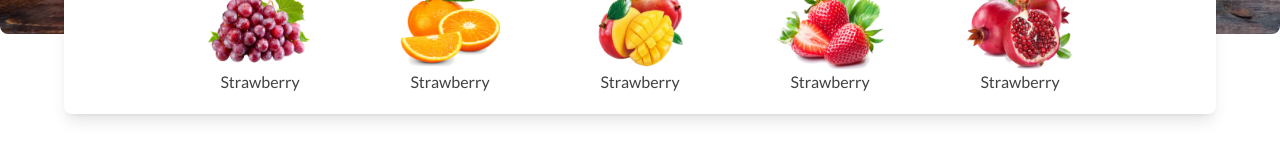
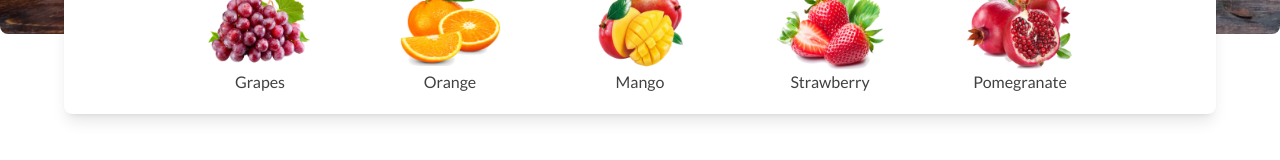
Before and after one commit to amitkumer051/fruit-brust-assignment-3, a plain HTML site: page index.html in a window 1280 px wide. Shown: the part 614-774 px from the top of the page. Drawn offline with nearby package versions, Linux system fonts and the light colour scheme; grey boxes are pictures that could not be loaded.

Commit message:
final commit project

```diff
--- a/index.html
+++ b/index.html
@@ -161,15 +161,15 @@
           <div class="mx-auto grid lg:grid-cols-5 py-5 px-10 gap-20">
             <div>
               <img class="w-[110px] h-[90px] mx-auto" src="images/fruit1.png" alt="">
-              <p class="text-base text-[#121212cc]">Strawberry</p>
+              <p class="text-base text-[#121212cc]">Grapes</p>
             </div>
             <div>
               <img class="w-[110px] h-[90px] mx-auto" src="images/fruit2.png" alt="">
-              <p class="text-base text-[#121212cc]">Strawberry</p>
+              <p class="text-base text-[#121212cc]">Orange</p>
             </div>
             <div>
               <img class="w-[110px] h-[90px] mx-auto" src="images/fruit3.png" alt="">
-              <p class="text-base text-[#121212cc]">Strawberry</p>
+              <p class="text-base text-[#121212cc]">Mango</p>
             </div>
             <div>
               <img class="w-[110px] h-[90px] mx-auto" src="images/fruit4.png" alt="">
@@ -177,7 +177,7 @@
             </div>
             <div>
               <img class="w-[110px] h-[90px] mx-auto" src="images/fruit5.png" alt="">
-              <p class="text-base text-[#121212cc]">Strawberry</p>
+              <p class="text-base text-[#121212cc]">Pomegranate</p>
             </div>
           </div>
         </div>
```
